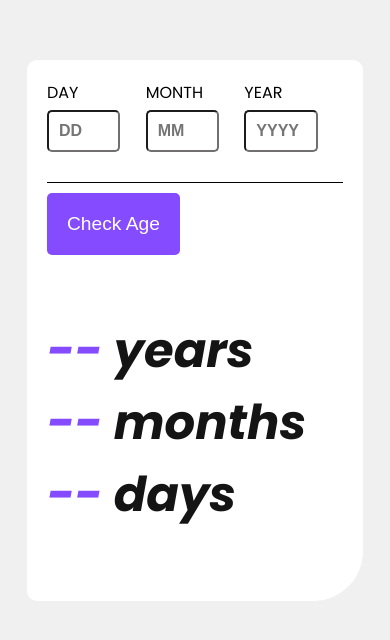
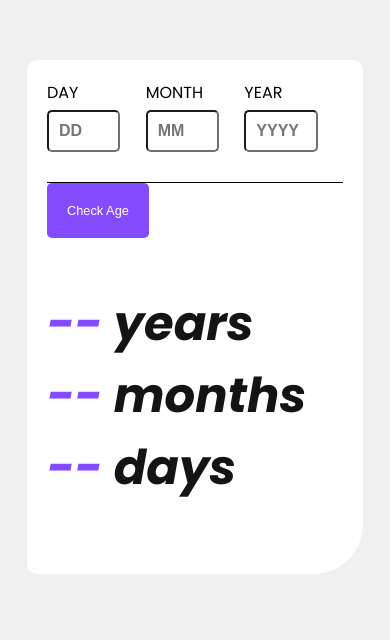
Before and after one commit to lolubabafemi/age_calculator, a React (Vite) app: page / in a window 390 px wide. Shown: the top 640 px of the page. Built offline with nearby package versions, Linux system fonts and the light colour scheme.

Commit message:
button edit

```diff
--- a/src/App.css
+++ b/src/App.css
@@ -105,6 +105,11 @@ input {
     border-radius: 10px 10px 50px 10px;
   }
 
+  button {
+    margin: 0px auto;
+    font-size: 0.8rem;
+  }
+
   p {
     margin-bottom: 5px;
    }
```
